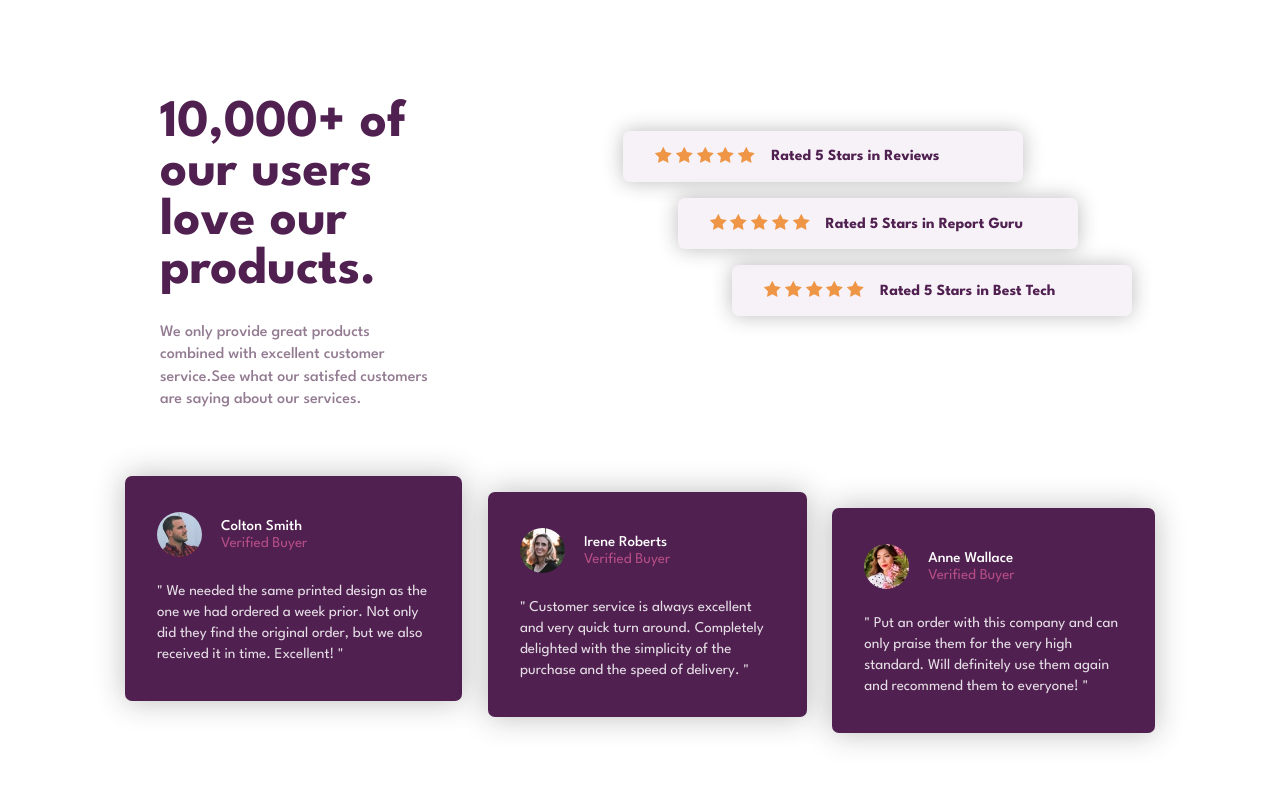
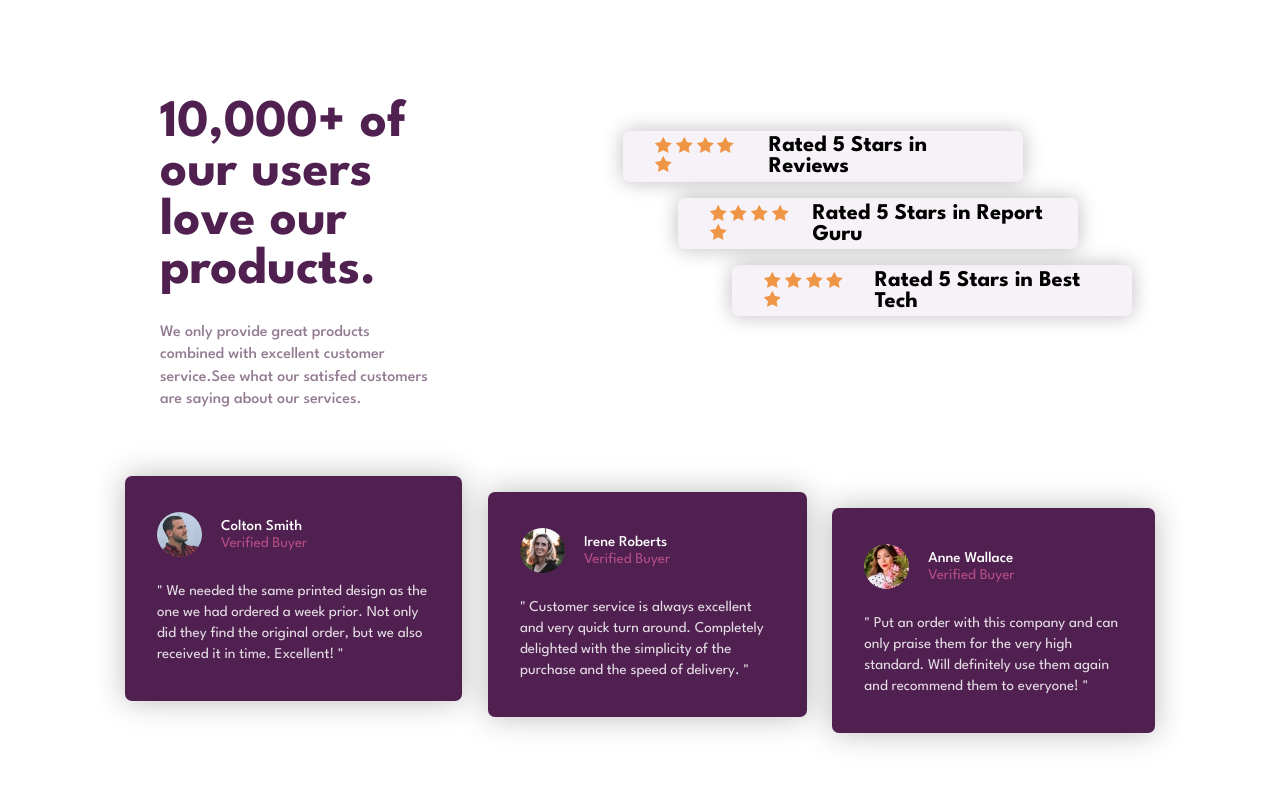
Before and after one commit to felipeab-b/Social-Proof, a plain HTML site: page index.html in a window 1280 px wide. Shown: the top 786 px of the page. Drawn offline with Linux system fonts and the light colour scheme.

Commit message:
Update index.html

```diff
--- a/index.html
+++ b/index.html
@@ -38,7 +38,7 @@
                         <img src="./images/icon-star.svg" alt="star">
                         <img src="./images/icon-star.svg" alt="star">
                     </div>
-                    <p>Rated 5 Stars in Reviews</p>
+                    <h2>Rated 5 Stars in Reviews</h2>
 
                 </article>
 
@@ -51,7 +51,7 @@
                         <img src="./images/icon-star.svg" alt="star">
                         <img src="./images/icon-star.svg" alt="star">
                     </div>
-                    <p>Rated 5 Stars in Report Guru</p>
+                    <h2>Rated 5 Stars in Report Guru</h2>
 
                 </article>
 
@@ -64,7 +64,7 @@
                         <img src="./images/icon-star.svg" alt="star">
                         <img src="./images/icon-star.svg" alt="star">
                     </div>
-                    <p>Rated 5 Stars in Best Tech</p>
+                    <h2>Rated 5 Stars in Best Tech</h2>
 
                 </article>
 
@@ -72,7 +72,7 @@
 
         </header>
 
-        <section class="review">
+        <aside class="review">
 
             <div class="card1">
 
```
